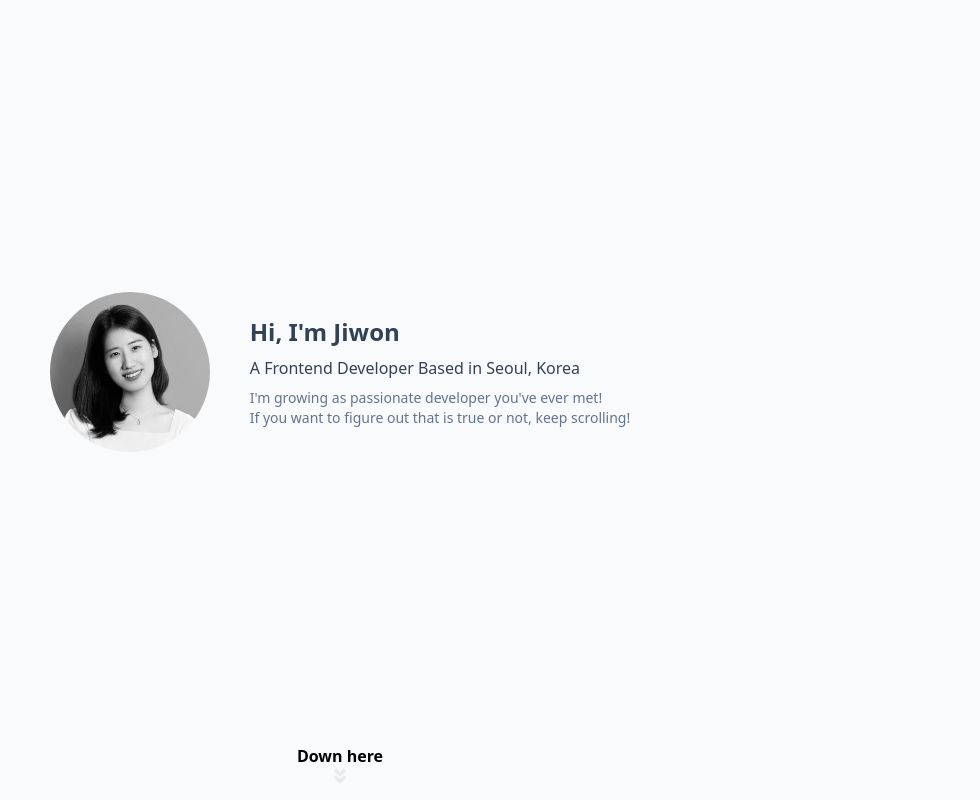
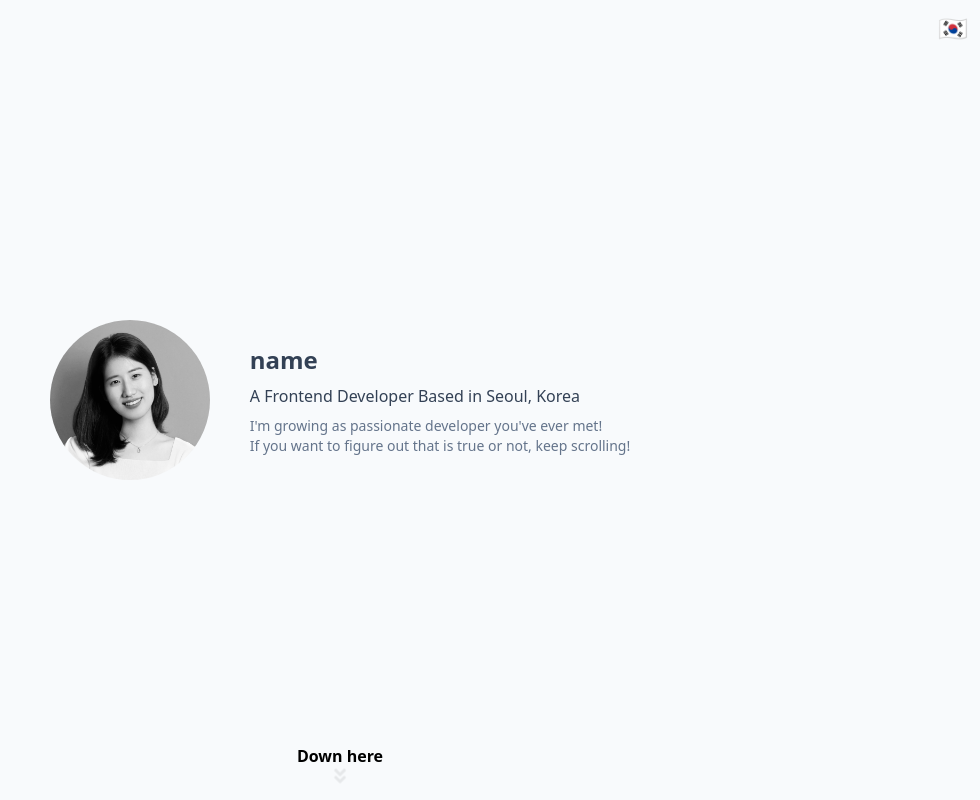
Before and after one commit to subco-lee/jiwon-lou.dev, a React (Create React App) app: page / in a window 1280 px wide. Shown: the top 800 px of the page, without its empty margins (300-1280 px from the left). Built offline with nearby package versions, Linux system fonts and the light colour scheme; the HTML template or start-up script is replaced by a standard one.

Commit message:
feat: add i18n

```diff
--- a/index.tsx
+++ b/index.tsx
@@ -1,6 +1,7 @@
 import * as React from 'react';
 import * as ReactDOM from 'react-dom';
 import App from './src/App';
+import './src/i18n';
 
 ReactDOM.render(
   <App />,
--- a/package.json
+++ b/package.json
@@ -21,10 +21,12 @@
     "autoprefixer": "^10.4.13",
     "babel-loader": "^9.1.0",
     "html-webpack-plugin": "^5.5.0",
+    "i18next": "^22.4.6",
     "postcss": "^8.4.20",
     "postcss-loader": "^7.0.2",
     "react": "^18.2.0",
     "react-dom": "^18.2.0",
+    "react-i18next": "^12.1.1",
     "react-icons": "^4.7.1",
     "react-scripts": "^5.0.1",
     "tailwindcss": "^3.2.4",
--- a/src/App.tsx
+++ b/src/App.tsx
@@ -1,6 +1,6 @@
 /* eslint-disable @typescript-eslint/explicit-function-return-type */
 import React, { FC, useRef } from 'react'
-import { Career, BlinkingArrow, Footer } from './components'
+import { Career, BlinkingArrow, Footer, Introduction } from './components'
 import "./index.css";
 
 const App: FC = () => {
@@ -21,37 +21,10 @@ const App: FC = () => {
 
   return (
     <div>
-      <div className="bg-slate-50 h-screen flex flex-col justify-between">
-        <div className='flex flex-col tablet:flex-row h-full w-full justify-center place-items-center p-10 gap-10'>
-          <img className="rounded-full aspect-auto w-40 h-40"
-            src={'profile.jpg'}
-            alt="profile-avatar"
-          />
-          <div className='flex flex-col text-left justify-center'>
-            <div className="text-slate-700 mb-2 text-2xl font-bold">
-              {"Hi, I'm Jiwon"}
-            </div>
-            <div className="text-slate-700 mb-2 whitespace-pre-line">
-              {'A Frontend Developer Based in Seoul, Korea'}
-            </div>
-            <div className="text-slate-500 text-sm whitespace-pre-line">
-              {`I'm growing as passionate developer you've ever met!
-                If you want to figure out that is true or not, keep scrolling!
-              `}
-            </div>
-          </div>
-        </div>
-
-        <div onClick={clickToMoveCareer} className="flex flex-col place-items-center text-center mb-4">
-          <div className='font-bold text-md'> Down here </div>
-          <BlinkingArrow />
-        </div>
-      </div>
-
+      <Introduction moveToCareer={clickToMoveCareer} />
       <div ref={careerRef}>
       <Career moveToFooter={clickToMoveFooter} />
       </div>
-
       <div ref={footerRef}>
       <Footer />
       </div>
--- a/src/components/Introduction.tsx
+++ b/src/components/Introduction.tsx
@@ -1,12 +1,19 @@
-import React from 'react';
+import { useTranslation } from 'react-i18next';
 import { BlinkingArrow } from './BlinkingArrow';
+import { LanguageButton } from './LanguageButton';
 
 interface IntroductionProps {
     moveToCareer: () => void
   }
 
-export const Introduction = ({ moveToCareer }: IntroductionProps) => (
+export const Introduction = ({ moveToCareer }: IntroductionProps) => {
+  const { t, i18n } = useTranslation();
+
+  return (
     <div className="bg-slate-50 h-screen flex flex-col justify-between">
+      <div className='flex justify-end'>
+        <LanguageButton />
+      </div>
     <div className='flex flex-col tablet:flex-row h-full w-full justify-center place-items-center p-10 gap-10'>
       <img className="rounded-full aspect-auto w-40 h-40"
         src={'profile.jpg'}
@@ -14,7 +21,7 @@ export const Introduction = ({ moveToCareer }: IntroductionProps) => (
       />
       <div className='flex flex-col text-left justify-center'>
         <div className="text-slate-700 mb-2 text-2xl font-bold">
-          {"Hi, I'm Jiwon"}
+        {t('name')}
         </div>
         <div className="text-slate-700 mb-2 whitespace-pre-line">
           {'A Frontend Developer Based in Seoul, Korea'}
@@ -32,4 +39,4 @@ export const Introduction = ({ moveToCareer }: IntroductionProps) => (
       <BlinkingArrow />
     </div>
   </div>
-)
+)}
--- /dev/null
+++ b/src/components/LanguageButton.tsx
@@ -0,0 +1,28 @@
+import { useState } from 'react';
+import { useTranslation } from 'react-i18next'
+
+export const LanguageButton = () => {
+  const { t, i18n } = useTranslation()
+  const [ show, setShow ] = useState(false);
+
+  const changeLanguageToKo = () => i18n.changeLanguage('ko')
+  const changeLanguageToEn = () => i18n.changeLanguage('en')
+  return (
+    <div className="m-3">
+        <div className="relative" onMouseEnter={() => setShow(true)} onMouseLeave={() => setShow(false)}>
+        {
+            i18n.language === 'en' ?
+            <button className='text-2xl' onClick={changeLanguageToKo}>🇺🇸</button> :
+            <button className='text-2xl' onClick={changeLanguageToEn}>🇰🇷</button>
+        }
+        </div>
+        {
+            show &&
+            <div className='absolute  right-0 text-xs text-slate-400'>
+            {t('changeLanguage')}
+        </div>
+}
+
+    </div>
+  )
+}
--- a/src/components/index.ts
+++ b/src/components/index.ts
@@ -3,3 +3,4 @@ export { Career } from './Career';
 export { Footer } from './Footer';
 export { BlinkingArrow } from './BlinkingArrow';
 export { Introduction } from './Introduction';
+export { LanguageButton } from './LanguageButton';
--- /dev/null
+++ b/src/i18n.ts
@@ -0,0 +1,24 @@
+import i18n from "i18next";
+import { initReactI18next } from 'react-i18next';
+
+const resources = {
+    en: {
+      translation: {
+        "name": "Hi, I'm Jiwon",
+        "changeLanguage": "Click Me to change language!"
+      }
+    },
+    ko: {
+      translation: {
+        "name": "안녕하세요!",
+        "changeLanguage": "언어를 바꾸려면 클릭하세요!"
+      }
+    }
+};
+
+i18n.use(initReactI18next).init({
+    resources,
+    lng: "en",
+});
+
+export default i18n;
--- a/tsconfig.json
+++ b/tsconfig.json
@@ -2,12 +2,11 @@
   "compilerOptions": {
     "target": "es2016",                                  /* Set the JavaScript language version for emitted JavaScript and include compatible library declarations. */
     "lib": ["DOM", "ES2015"],                                        /* Specify a set of bundled library declaration files that describe the target runtime environment. */
-    "jsx": "react",                                /* Specify what JSX code is generated. */
+    "jsx": "react-jsx",                                /* Specify what JSX code is generated. */
     // "experimentalDecorators": true,                   /* Enable experimental support for TC39 stage 2 draft decorators. */
     // "emitDecoratorMetadata": true,                    /* Emit design-type metadata for decorated declarations in source files. */
     // "jsxFactory": "",                                 /* Specify the JSX factory function used when targeting React JSX emit, e.g. 'React.createElement' or 'h'. */
     // "jsxFragmentFactory": "",                         /* Specify the JSX Fragment reference used for fragments when targeting React JSX emit e.g. 'React.Fragment' or 'Fragment'. */
-    // "jsxImportSource": "",                            /* Specify module specifier used to import the JSX factory functions when using 'jsx: react-jsx*'. */
     // "reactNamespace": "",                             /* Specify the object invoked for 'createElement'. This only applies when targeting 'react' JSX emit. */
     // "noLib": true,                                    /* Disable including any library files, including the default lib.d.ts. */
     // "useDefineForClassFields": true,                  /* Emit ECMAScript-standard-compliant class fields. */
```
Also changed, not shown: 1 other file (tests, documents, lock files or other folders).
